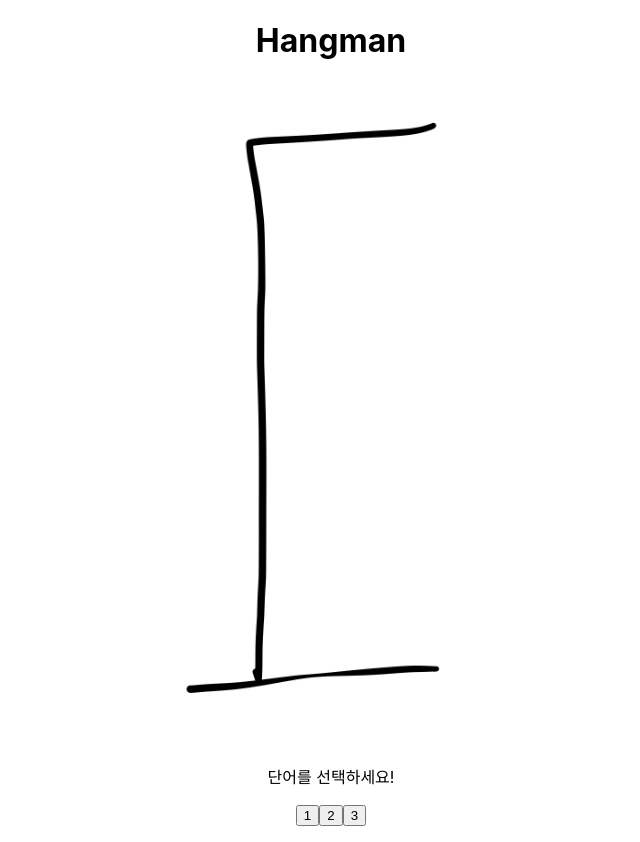
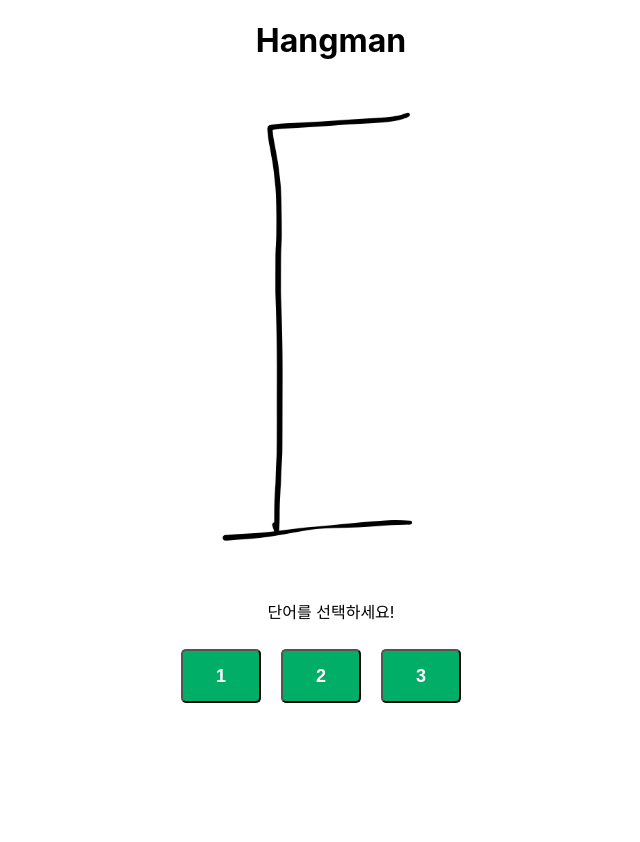
Before and after one commit to HongYeseul/hangman-1st-coyukdae, a React (Create React App) app: page / in a window 1280 px wide. Shown: the whole page, without its empty margins (309-949 px from the left). After the commit the page ends 800 px from the top, so only its background shows below. Built offline with nearby package versions, Linux system fonts and the light colour scheme.

Commit message:
#3 UI 디자인 수정 - 버튼 변경 및 성공시 폭죽

```diff
--- a/package.json
+++ b/package.json
@@ -9,6 +9,7 @@
     "@testing-library/user-event": "^13.2.1",
     "gh-pages": "6.0.0",
     "react": "^18.2.0",
+    "react-confetti-explosion": "2.1.2",
     "react-dom": "^18.2.0",
     "react-scripts": "5.0.1",
     "web-vitals": "^2.1.0"
--- /dev/null
+++ b/src/Hangman.css
@@ -0,0 +1,37 @@
+.hangman-btns,
+.select-word{
+    margin: auto;
+    width: 70%;
+}
+
+.button {
+    /* display: block;
+    position: relative;
+    float: left; */
+    width: 80px;
+    padding: 0;
+    margin: 10px 20px 10px 0;
+    font-weight: 600;
+    font-size: large;
+    text-align: center;
+    line-height: 50px;
+    color: #FFF;
+    border-radius: 5px;
+    transition: all 0.2s ;
+}
+
+.btnBlueGreen {
+    background: #00AE68;
+}
+
+.button:disabled,
+.btnBlueGreen.btnPush:hover {
+    box-shadow: 0px 0px 0px 0px #007144;
+    background-color: #cccccc;
+    color: #666666;
+}
+
+.confetti{
+    padding-left: 50%;
+    margin-top: -50%;
+}
--- a/src/Hangman.js
+++ b/src/Hangman.js
@@ -1,5 +1,7 @@
-import React, { useState } from "react";
+import React, { useEffect, useState } from "react";
 import { randomWord } from "./RandomWord";
+import ConfettiExplosion,  { ConfettiProps } from 'react-confetti-explosion';
+import "./Hangman.css"
 
 import img0 from "./imgs/hangman-1.jpg";
 import img1 from "./imgs/hangman-2.jpg";
@@ -11,6 +13,13 @@ import img6 from "./imgs/hangman-7.jpg";
 import img7 from "./imgs/hangman-8.jpg";
 import img8 from "./imgs/hangman-9.jpg";
 
+const largeProps= {
+    force: 0.8,
+    duration: 3000,
+    particleCount: 300,
+    width: 3000,
+    colors: ['#041E43', '#1471BF', '#5BB4DC', '#FC027B', '#66D805'],
+};
 
 export default function Hangman(){
 
@@ -21,6 +30,8 @@ export default function Hangman(){
 
     let [틀린횟수, 틀린횟수변경] = useState(0)
     let [단어선택번호, 단어선택번호변경] = useState(-1);
+
+    const [isExploding, setIsExploding] = useState(false);
 
     // resetGame(){
     //     this.setState({
@@ -50,6 +61,7 @@ export default function Hangman(){
             value={abc}
             id={"btn_"+abc}
             onClick={(e)=>ABCbuttonClick(abc)}
+            className="button btnPush btnBlueGreen"
             >
             {abc}
             </button>
@@ -60,7 +72,6 @@ export default function Hangman(){
         단어선택번호변경(index)
         let arr = [randomWord(), randomWord(), randomWord()]
         정답변경(arr[index])
-        console.log(index)
     }
 
     function selectWord(){
@@ -70,34 +81,43 @@ export default function Hangman(){
             value={index}
             id={"btn_"+index}
             onClick={(e)=>selectWordBtnClick(index)}
+            className="button btnPush btnBlueGreen"
             >
             {index+1}
             </button>
         ))
     }
 
+    function setConfetti(){
+
+    }
+
     return(
         <div className="hangman">
             <h1>Hangman</h1>
-            <img src={images[틀린횟수]} style={{width:"40%"}}></img>
+            <img src={images[틀린횟수]} style={{width:"30%"}}></img>
             {
                 단어선택번호 < 0 ?
-                    <div>
+                    <div className="select-word">
                         <p>단어를 선택하세요!</p>
-                        <p className="select-word">{selectWord()}</p>
+                        <p>{selectWord()}</p>
                     </div>
                     :
                 정답 === guessedWord().join("") ?
                     <div>
-                        <p>You WIN!</p>
-                        <p>Correct Word is: {정답}</p>
+                        <p> <h1>성공! </h1> </p>
+                        <p> <h3>정답: {정답}</h3> </p>
+                            { <div className="confetti">
+                                <ConfettiExplosion {...largeProps} />
+                            </div>
+                            }
                     </div>
                 :
 
                 (틀린횟수 === 8 ?
                     <div>
-                    <p>YOU LOSE </p>
-                    <p>Correct Word is: {정답}</p>
+                    <p> <h1>실패!</h1> </p>
+                    <p> <h3>정답: {정답}</h3> </p>
                     </div>
                     :
                         <div>
```
Also changed, not shown: 1 other file (tests, documents, lock files or other folders).
